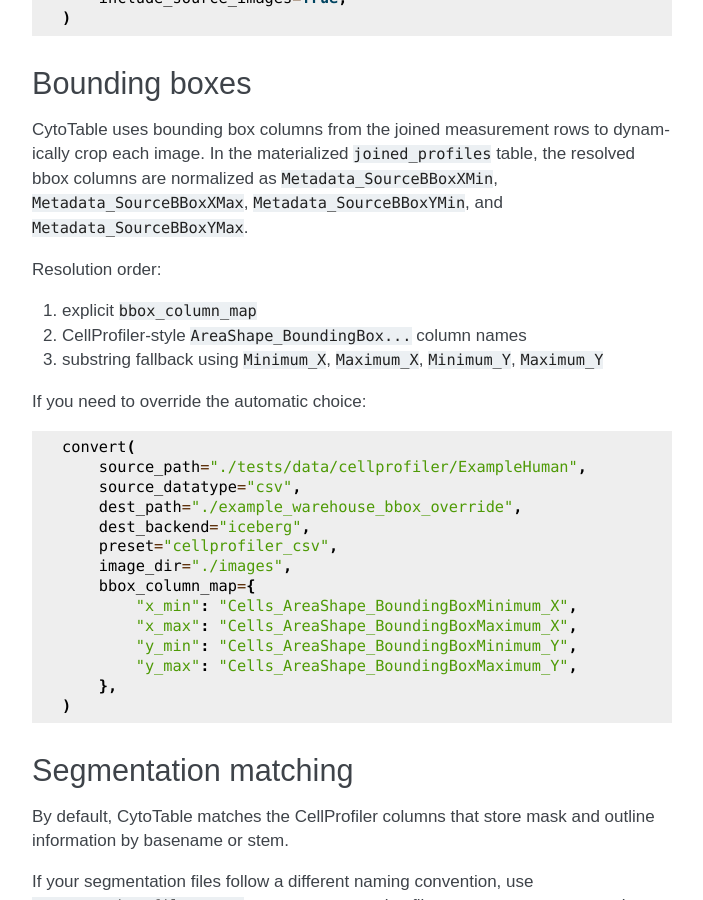
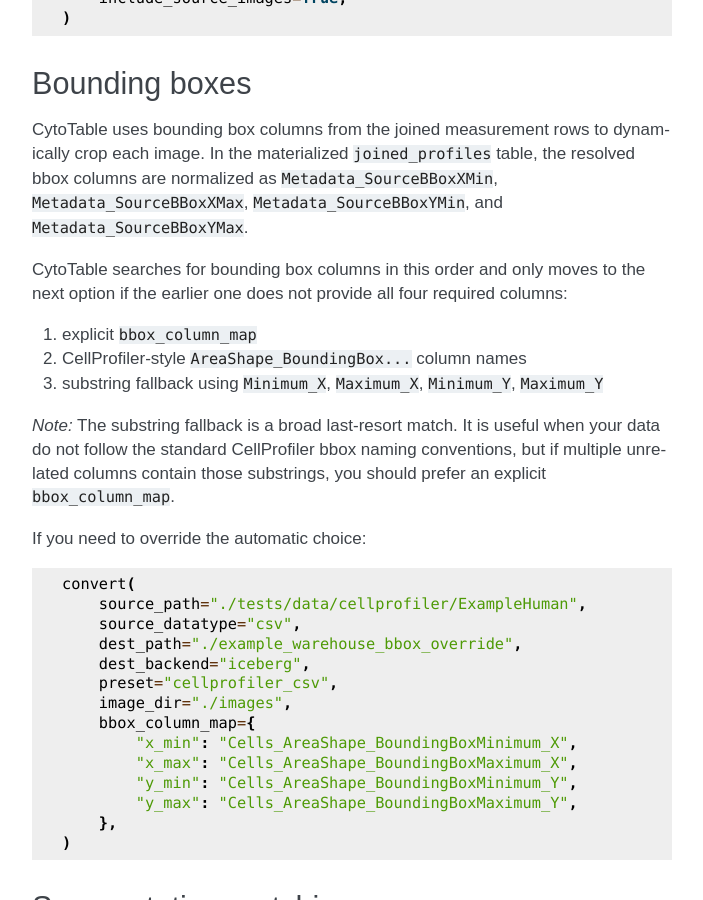
Before and after one commit to cytomining/CytoTable, a Sphinx documentation site: the page built from docs/source/tutorials/iceberg_warehouse_with_images.md, in a window 1280 px wide and 900 px high, scrolled down 3117 px. Shown: the whole window, without its empty margins (438-1141 px from the left). Built offline with Sphinx 7.4.7, drawn with Linux system fonts in a browser that asks for light colours; pages that are not in the unit, such as notebooks, are missing from menus.

Commit message:
notes about matching for bounding boxes
Co-Authored-By: Gregory Way <gregory.way@gmail.com>

```diff
--- a/docs/source/tutorials/iceberg_warehouse_with_images.md
+++ b/docs/source/tutorials/iceberg_warehouse_with_images.md
@@ -135,11 +135,17 @@ In the materialized `joined_profiles` table, the resolved bbox columns are
 normalized as `Metadata_SourceBBoxXMin`, `Metadata_SourceBBoxXMax`,
 `Metadata_SourceBBoxYMin`, and `Metadata_SourceBBoxYMax`.
 
-Resolution order:
+CytoTable searches for bounding box columns in this order and only moves to
+the next option if the earlier one does not provide all four required columns:
 
 1. explicit `bbox_column_map`
 1. CellProfiler-style `AreaShape_BoundingBox...` column names
 1. substring fallback using `Minimum_X`, `Maximum_X`, `Minimum_Y`, `Maximum_Y`
+
+*Note:* The substring fallback is a broad last-resort match. It is useful when
+your data do not follow the standard CellProfiler bbox naming conventions, but
+if multiple unrelated columns contain those substrings, you should prefer an
+explicit `bbox_column_map`.
 
 If you need to override the automatic choice:
 
```
